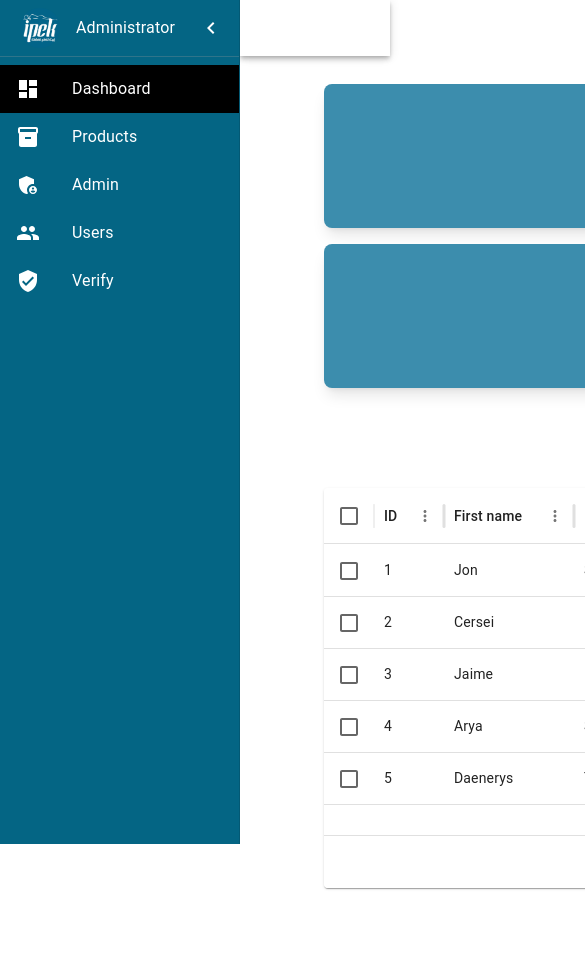
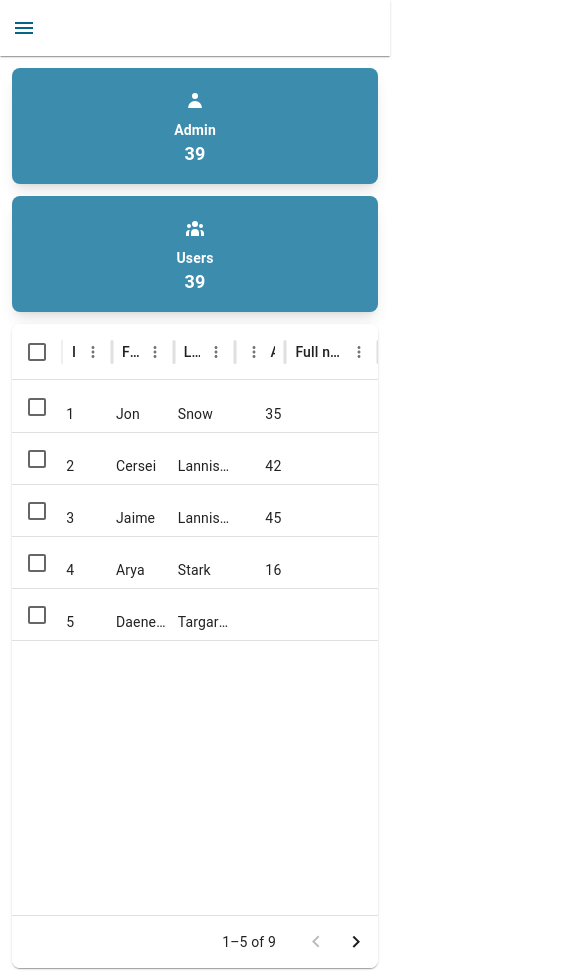
Before and after one commit to MohamedTealeb/Dashboard_Ipck, a React (Vite) app: page /home in a window 390 px wide. Shown: the top 980 px of the page, 585 px wide, since content can reach past the window. Before the commit the page ends 908 px from the top, so only its background shows below. Built offline with nearby package versions, Linux system fonts and the light colour scheme.

Commit message:
responsive sidebar

```diff
--- a/src/Components/Shared/Home.jsx
+++ b/src/Components/Shared/Home.jsx
@@ -6,23 +6,45 @@ import Paper from '@mui/material/Paper';
 
 export default function Home() {
   const [sidebarOpen, setSidebarOpen] = useState(true);
-  const paginationModel = { page: 0, pageSize: 5 };
+  const [paginationModel, setPaginationModel] = useState({
+    page: 0,
+    pageSize: 5,
+  });
+
   const columns = [
-    { field: 'id', headerName: 'ID', width: 70 },
-    { field: 'firstName', headerName: 'First name', width: 130 },
-    { field: 'lastName', headerName: 'Last name', width: 130 },
+    {
+      field: 'id',
+      headerName: 'ID',
+      width: 60,
+      flex: 0.5
+    },
+    {
+      field: 'firstName',
+      headerName: 'First name',
+      width: 100,
+      flex: 1
+    },
+    {
+      field: 'lastName',
+      headerName: 'Last name',
+      width: 100,
+      flex: 1
+    },
     {
       field: 'age',
       headerName: 'Age',
       type: 'number',
-      width: 90,
+      width: 60,
+      flex: 0.5,
+      hide: window.innerWidth < 640 // hide on screens smaller than sm breakpoint
     },
     {
       field: 'fullName',
       headerName: 'Full name',
       description: 'This column has a value getter and is not sortable.',
       sortable: false,
-      width: 160,
+      width: 120,
+      flex: 1.5,
       valueGetter: (params) => {
         if (!params?.row) return '';
         return `${params.row.firstName || ''} ${params.row.lastName || ''}`;
@@ -48,23 +70,29 @@ export default function Home() {
 
       <Box
         component="main"
-      className='transition-all duration-300 flex flex-col h-screen'
+        className='transition-all duration-300 flex flex-col w-full overflow-x-hidden'
         sx={{
           flexGrow: 1,
-        marginLeft: sidebarOpen ? '0px' : '0px',
+          marginLeft: {
+            xs: '0px',
+            sm: sidebarOpen ? '50px' : '0px'
+          },
           transition: 'margin-left 0.3s ease-in-out',
-        padding: '20px',
-        marginTop: '64px',
-        display: 'flex',
-        flexDirection: 'column',
-        justifyContent: 'space-between'
+          padding: {
+            xs: '12px',
+            sm: '20px'
+          },
+          marginTop: {
+            xs: '56px',
+            sm: '64px'
+          }
         }}
       >
-      <div className='grid grid-cols-1 sm:grid-cols-2 gap-4'>
-        <div className='bg-[#3c8dad] text-white rounded-lg shadow-lg flex flex-col items-center p-8'>
-          <div className='text-2xl'>
+        <div className='grid grid-cols-1 sm:grid-cols-2 gap-3 sm:gap-4 mb-3 sm:mb-4'>
+          <div className='bg-[#3c8dad] text-white rounded-lg shadow-lg flex flex-col items-center p-4 sm:p-8'>
+            <div className='text-xl sm:text-2xl'>
               <svg
-            className="w-6 h-6 fill-current inline-block"
+                className="w-5 h-5 sm:w-6 sm:h-6 fill-current inline-block"
                 fill="currentColor"
                 viewBox="0 0 20 20"
                 xmlns="http://www.w3.org/2000/svg"
@@ -76,13 +104,13 @@ export default function Home() {
                 ></path>
               </svg>
             </div>
-          <h3 className="lg:text-lg text-sm font-semibold">Admin</h3>
-          <p className='text-xl font-bold'>39</p>
+            <h3 className="text-sm sm:text-lg font-semibold mt-2">Admin</h3>
+            <p className='text-lg sm:text-xl font-bold'>39</p>
           </div>
-        <div className='bg-[#3c8dad] text-white rounded-lg shadow-lg flex flex-col items-center p-8'>
-          <div className='text-2xl'>
+          <div className='bg-[#3c8dad] text-white rounded-lg shadow-lg flex flex-col items-center p-4 sm:p-8'>
+            <div className='text-xl sm:text-2xl'>
               <svg
-            className="w-6 h-6 fill-current inline-block"
+                className="w-5 h-5 sm:w-6 sm:h-6 fill-current inline-block"
                 fill="currentColor"
                 viewBox="0 0 20 20"
                 xmlns="http://www.w3.org/2000/svg"
@@ -92,23 +120,51 @@ export default function Home() {
                 ></path>
               </svg>
             </div>
-          <h3 className="lg:text-lg text-sm font-semibold">Users</h3>
-          <p className='text-xl font-bold'>39</p>
+            <h3 className="text-sm sm:text-lg font-semibold mt-2">Users</h3>
+            <p className='text-lg sm:text-xl font-bold'>39</p>
           </div>
         </div>
 
-      <Paper sx={{ height: 400, width: '100%', mt: 'auto' }}>
+        <Paper
+          sx={{
+            flexGrow: 1,
+            width: '100%',
+            height: 'calc(100vh - 200px)',
+            borderRadius: {
+              xs: '8px',
+              sm: '12px'
+            },
+            overflow: 'hidden',
+            '& .MuiDataGrid-root': {
+              fontSize: {
+                xs: '0.875rem',
+                sm: '1rem'
+              }
+            }
+          }}
+        >
           <DataGrid
             rows={rows}
             columns={columns}
-          initialState={{ pagination: { paginationModel } }}
+            paginationModel={paginationModel}
+            onPaginationModelChange={setPaginationModel}
             pageSizeOptions={[5, 10]}
             checkboxSelection
+            disableRowSelectionOnClick
             sx={{
               border: 0,
               '& .MuiDataGrid-row:hover': {
                 backgroundColor: '#046584',
                 color: 'white'
+              },
+              '& .MuiDataGrid-cell': {
+                padding: {
+                  xs: '8px 4px',
+                  sm: '16px'
+                }
+              },
+              '& .MuiDataGrid-columnHeaders': {
+                backgroundColor: '#f5f5f5'
               }
             }}
           />
--- a/src/Components/Shared/Sidebar.jsx
+++ b/src/Components/Shared/Sidebar.jsx
@@ -24,6 +24,7 @@ import PeopleIcon from '@mui/icons-material/People';
 import VerifiedUserIcon from '@mui/icons-material/VerifiedUser';
 import { useNavigate, useLocation } from 'react-router-dom';
 import Avatar from '@mui/material/Avatar';
+import useMediaQuery from '@mui/material/useMediaQuery';
 
 const drawerWidth = 240;
 
@@ -54,12 +55,14 @@ const AppBar = styled(MuiAppBar, {
     duration: theme.transitions.duration.leavingScreen,
   }),
   ...(open && {
+    [theme.breakpoints.up('sm')]: {
       width: `calc(100% - ${drawerWidth}px)`,
       marginLeft: `${drawerWidth}px`,
       transition: theme.transitions.create(['margin', 'width'], {
         easing: theme.transitions.easing.easeOut,
         duration: theme.transitions.duration.enteringScreen,
       }),
+    }
   }),
 }));
 
@@ -84,6 +87,15 @@ export default function Sidebar({ onSidebarChange }) {
   const [open, setOpen] = React.useState(true);
   const navigate = useNavigate();
   const location = useLocation();
+  const isMobile = useMediaQuery(theme.breakpoints.down('sm'));
+
+  React.useEffect(() => {
+    // Close drawer by default on mobile
+    if (isMobile) {
+      setOpen(false);
+      onSidebarChange(false);
+    }
+  }, [isMobile, onSidebarChange]);
 
   const handleDrawerOpen = () => {
     setOpen(true);
@@ -95,23 +107,121 @@ export default function Sidebar({ onSidebarChange }) {
     onSidebarChange(false);
   };
 
+  const handleItemClick = (path) => {
+    navigate(path);
+    if (isMobile) {
+      handleDrawerClose();
+    }
+  };
+
+  const drawerContent = (
+    <>
+      <DrawerHeader>
+        <Box sx={{ display: 'flex', alignItems: 'center', width: '100%', px: 2 }}>
+          <Avatar
+            alt="Admin"
+            src={logo}
+            sx={{ width: 40, height: 40, mr: 2 }}
+          />
+          <Typography variant="subtitle1" sx={{ color: 'white', fontSize: { xs: '0.9rem', sm: '1rem' } }}>
+            Administrator
+          </Typography>
+        </Box>
+        <IconButton onClick={handleDrawerClose} sx={{ color: 'white' }}>
+          {theme.direction === 'ltr' ? <ChevronLeftIcon /> : <ChevronRightIcon />}
+        </IconButton>
+      </DrawerHeader>
+      <Divider sx={{ bgcolor: 'rgba(255, 255, 255, 0.2)' }} />
+      <List>
+        {menuItems.map((item) => (
+          <ListItem key={item.text} disablePadding>
+            <ListItemButton
+              onClick={() => handleItemClick(item.path)}
+              selected={location.pathname === item.path}
+              sx={{
+                color: 'white',
+                py: { xs: 1.5, sm: 2 }, // Taller touch targets on mobile
+                '&.Mui-selected': {
+                  bgcolor: 'black',
+                  color: 'white',
+                  '&:hover': {
+                    bgcolor: 'white',
+                    color: 'black',
+                  },
+                },
+                '&:hover': {
+                  bgcolor: 'black',
+                  color: 'white',
+                },
+              }}
+            >
+              <ListItemIcon sx={{ color: 'inherit', minWidth: { xs: 40, sm: 56 } }}>
+                {item.icon}
+              </ListItemIcon>
+              <ListItemText
+                primary={item.text}
+                sx={{
+                  '& .MuiTypography-root': {
+                    fontSize: { xs: '0.9rem', sm: '1rem' }
+                  }
+                }}
+              />
+            </ListItemButton>
+          </ListItem>
+        ))}
+      </List>
+    </>
+  );
+
   return (
     <Box sx={{ display: 'flex' }}>
       <CssBaseline />
-      <AppBar position="fixed" open={open} sx={{ bgcolor: 'white', color: '#046584'}}>
-        <Toolbar>
+      <AppBar
+        position="fixed"
+        open={open}
+        sx={{
+          bgcolor: 'white',
+          color: '#046584',
+          boxShadow: 1
+        }}
+      >
+        <Toolbar sx={{ minHeight: { xs: 56, sm: 64 } }}>
           <IconButton
             color="inherit"
             aria-label="open drawer"
             onClick={handleDrawerOpen}
             edge="start"
-            sx={{ mr: 2, ...(open && { display: 'none' }) }}
+            sx={{
+              mr: 2,
+              ...(open && { display: { sm: 'none' } }),
+              padding: { xs: 1, sm: 1.5 }
+            }}
           >
             <MenuIcon />
           </IconButton>
-
         </Toolbar>
       </AppBar>
+
+      {isMobile ? (
+        <Drawer
+          variant="temporary"
+          anchor="left"
+          open={open}
+          onClose={handleDrawerClose}
+          sx={{
+            '& .MuiDrawer-paper': {
+              width: drawerWidth,
+              boxSizing: 'border-box',
+              bgcolor: '#046584',
+            },
+          }}
+          ModalProps={{
+            keepMounted: true, // Better mobile performance
+          }}
+        >
+          {drawerContent}
+        </Drawer>
+      ) : (
         <Drawer
           sx={{
             width: drawerWidth,
@@ -126,53 +236,10 @@ export default function Sidebar({ onSidebarChange }) {
           anchor="left"
           open={open}
         >
-        <DrawerHeader>
-          <Box sx={{ display: 'flex', alignItems: 'center', width: '100%', px: 2 }}>
-            <Avatar
-              alt="Admin"
-              src={logo}
-              sx={{ width: 40, height: 40, mr: 2 }}
-            />
-            <Typography variant="subtitle1" sx={{ color: 'white' }}>
-              Administrator
-            </Typography>
-          </Box>
-          <IconButton onClick={handleDrawerClose} sx={{ color: 'white' }}>
-            {theme.direction === 'ltr' ? <ChevronLeftIcon /> : <ChevronRightIcon />}
-          </IconButton>
-        </DrawerHeader>
-        <Divider sx={{ bgcolor: 'rgba(255, 255, 255, 0.2)' }} />
-        <List>
-          {menuItems.map((item) => (
-            <ListItem key={item.text} disablePadding>
-              <ListItemButton
-                onClick={() => navigate(item.path)}
-                selected={location.pathname === item.path}
-                sx={{
-                  color: 'white',
-                  '&.Mui-selected': {
-                    bgcolor: 'black',
-                    color: 'white',
-                    '&:hover': {
-                      bgcolor: 'white',
-                      color: 'black',
-                    },
-                  },
-                  '&:hover': {
-                    bgcolor: 'black',
-                    color: 'white',
-                  },
-                }}
-              >
-                <ListItemIcon sx={{ color: 'inherit' }}>
-                  {item.icon}
-                </ListItemIcon>
-                <ListItemText primary={item.text} />
-              </ListItemButton>
-            </ListItem>
-          ))}
-        </List>
+          {drawerContent}
         </Drawer>
+      )}
+
       <Main open={open}>
         <DrawerHeader />
       </Main>
--- a/src/Modules/Products/Products.jsx
+++ b/src/Modules/Products/Products.jsx
@@ -1,16 +1,40 @@
-import React from 'react'
 import Sidebar from '../../Components/Shared/Sidebar'
+import * as React from 'react';
+import { styled } from '@mui/material/styles';
+import Box from '@mui/material/Box';
+import Paper from '@mui/material/Paper';
+import Grid from '@mui/material/Grid';
+import logo from '../../assets/304305481_470478301760187_6739104333513463181_n.jpg'
 
 export default function Products() {
-  return (
-    <div className="relative">
-      <div className="absolute inset-0">
-        <div className="p-8 ml-30">
-          <h2 className='text-black text-2xl font-semibold'>Products</h2>
-          {/* Add your products content here */}
-        </div>
-      </div>
-      <Sidebar />
+  const [sidebarOpen, setSidebarOpen] = React.useState(true);
+
+  const Item = styled(Paper)(({ theme }) => ({
+    backgroundColor: '#046584',
+    ...theme.typography.body2,
+    padding: theme.spacing(2),
+    textAlign: 'center',
+    color: (theme.vars ?? theme).palette.text.secondary,
+    ...theme.applyStyles('dark', {
+      backgroundColor: '#1A2027',
+    }),
+  }));
+
+  return <>
+    <div className='min-h-screen flex'>
+      <Sidebar onSidebarChange={setSidebarOpen} />
+
+      <Box sx={{ flexGrow: 1, p: 3 ,marginBottom:'100px'}}>
+        <Grid container spacing={{ xs: 2, md: 3 }} columns={{ xs: 4, sm: 8, md: 12 }}>
+          {Array.from(Array(6)).map((_, index) => (
+            <Grid item xs={2} sm={4} md={4} key={index}>
+              <Item>
+                <img src={logo} alt="Product" style={{ maxWidth: '100%', height: 'auto' }} />
+              </Item>
+            </Grid>
+          ))}
+        </Grid>
+      </Box>
     </div>
-  )
+  </>
 }
```
Lines whose indentation alone changed are shown as unchanged.
